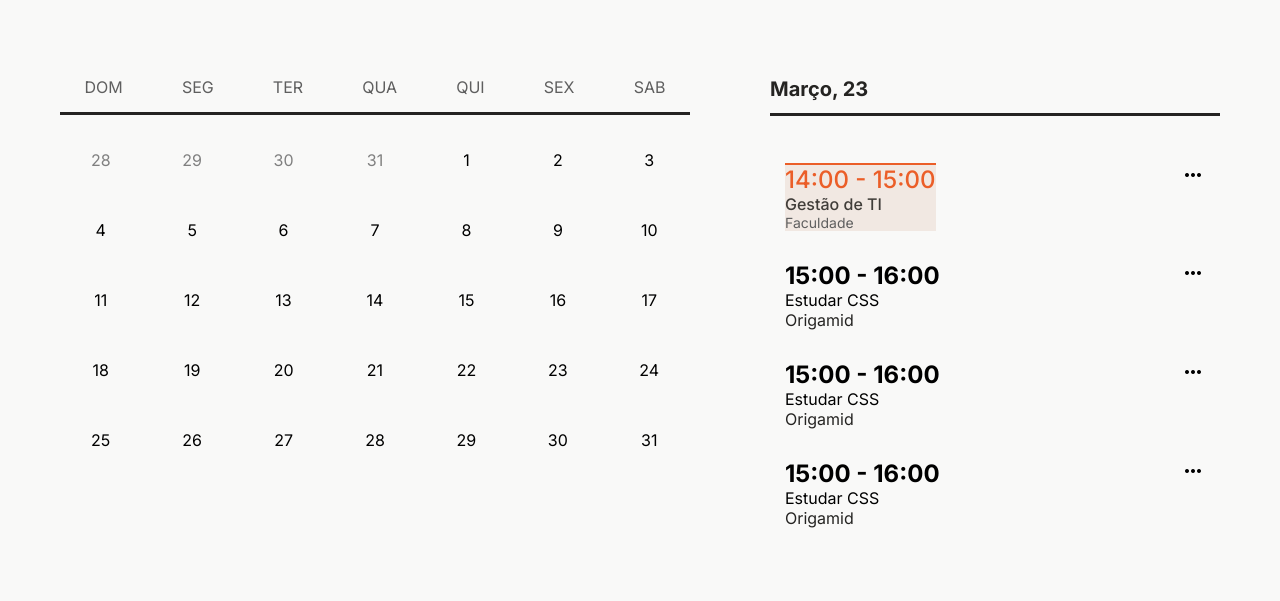
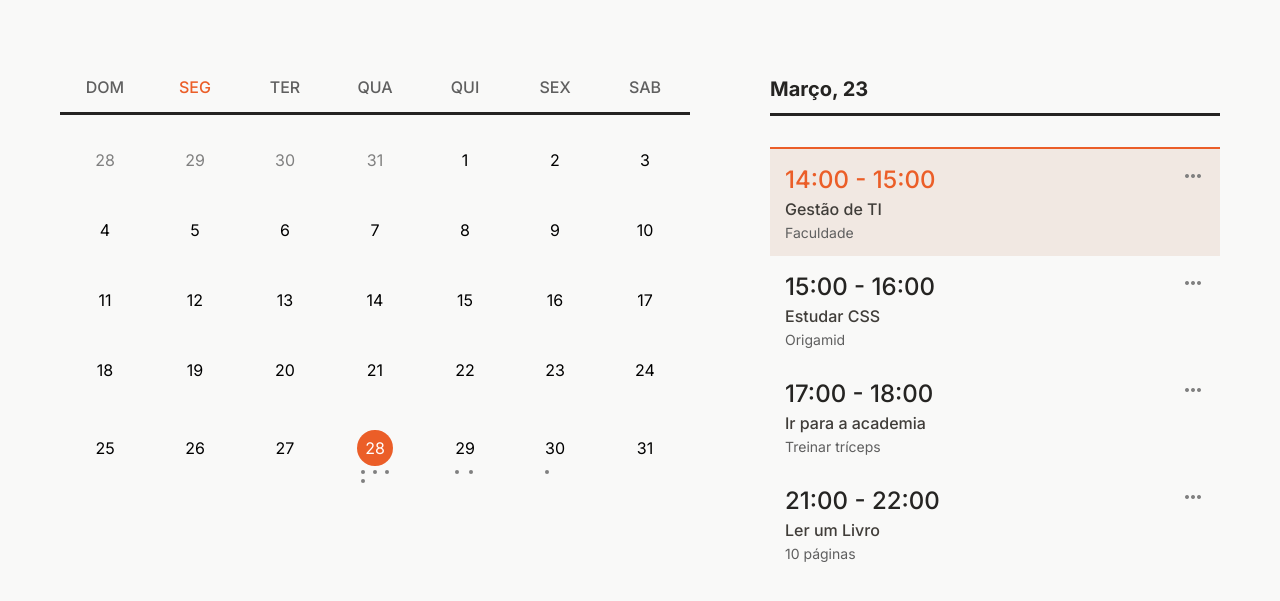
Before and after one commit to GeovaniSS/calendar, a plain HTML site: page index.html in a window 1280 px wide. Shown: the part 229-830 px from the top of the page. Drawn offline with Linux system fonts and the light colour scheme.

Commit message:
✨ feat: calendar and event details

```diff
--- a/assets/css/style.css
+++ b/assets/css/style.css
@@ -46,6 +46,14 @@ button {
   color: var(--white);
 }
 
+section {
+  padding: 20px 0;
+}
+
+/*---------------------------*/
+/*          HEADER           */
+/*---------------------------*/
+
 .header-bg {
   border-bottom: 1px solid #e4e4e4;
 }
@@ -83,9 +91,9 @@ button {
   border-radius: 50%;
 }
 
-section {
-  padding: 20px 0;
-}
+/*-------------------------------*/
+/* SEÇÃO DE OPÇÕES DO CALENDÁRIO */
+/*-------------------------------*/
 
 .s-calendar {
   display: flex;
@@ -111,7 +119,6 @@ section {
 
 .s-calendar--year {
   display: flex;
-  justify-content: flex-start;
   align-items: center;
 }
 
@@ -129,7 +136,7 @@ section {
 }
 
 /*-------------------------------*/
-/*           Calendar            */
+/*           Calendário          */
 /*-------------------------------*/
 
 .s-calendar--events {
@@ -145,38 +152,84 @@ section {
   display: flex;
   flex-direction: column;
   gap: 15px;
-  /* background-color: red; */
 }
 
 .week-days {
-  display: flex;
-  justify-content: space-around;
-  gap: 10px;
+  display: grid;
+  grid-template-columns: repeat(7, 1fr);
+  place-items: center;
 }
 
 .week-days > div {
-  font-weight: normal;
+  font-weight: 500;
   color: var(--gray);
   text-transform: uppercase;
+}
+
+.week-days > .current-week--day {
+  color: var(--orange);
 }
 
 .divider {
   content: '';
   width: 100%;
-  height: 2.5px;
+  height: 3px;
   background-color: var(--dark);
 }
 
 .month-days {
+  cursor: pointer;
   margin-top: 20px;
   display: grid;
   grid-template-columns: repeat(7, 1fr);
   place-items: center;
-  gap: 50px 10px;
+  gap: 50px 0px;
 }
 
-.previous-month {
+.month-day {
+  position: relative;
+  display: flex;
+  flex-direction: column;
+}
+
+.current-events, .next-events {
+  position: absolute;
+  width: 100%;
+  display: grid;
+  grid-template-columns: repeat(3, 1fr);
+  place-items: center;
+  gap: 5px 0;
+}
+
+.current-events {
+  top: 40px;
+  bottom: 0;
+}
+
+.next-events {
+  gap: 10px;
+  top: 32px;
+  bottom: 0;
+}
+
+.current-events span, .next-events span {
+  display: inline-block;
+  content: ' ';
+  width: 4px;
+  height: 4px;
+  border-radius: 50%;
+  background-color: var(--light-gray);
+}
+
+.previous-month--day {
   color: var(--light-gray);
+}
+
+.current-month--day {
+  background-color: var(--orange);
+  color: var(--white);
+  padding: 8px;
+  border-radius: 50%;
 }
 
 /*-------------------------------*/
@@ -186,8 +239,7 @@ section {
 .calendar-events {
   display: flex;
   flex-direction: column;
-  gap: 12px;
-  /* background-color: yellow; */
+  gap: 11.6px;
 }
 
 .current-day {
@@ -204,40 +256,46 @@ section {
   margin-top: 20px;
 }
 
-.event {
+.events span {
+  color: var(--light-gray);
+}
+
+.event-card, .event-card--selected {
+  cursor: pointer;
   display: flex;
   justify-content: space-between;
-  gap: 5px;
+  align-items: baseline;
+  background-color: var(--bg-color);
   padding: 15px;
 }
 
-.event {
-  background-color: var(--bg-color);
-}
-
-.select-event {
+.event-card--selected {
   border-top: 2.5px solid var(--orange);
   background-color: var(--light-orange);
 }
 
-.event-hour, .select-event--hour {
-  font-weight: 500;
+.event {
+  display: flex;
+  flex-direction: column;
+  justify-content: space-between;
+  gap: 5px;
 }
 
 .event-hour {
+  font-weight: 500;
   color: var(--dark);
 }
 
-.select-event--hour {
+.event-hour.selected {
   color: var(--orange);
 }
 
-.event-type, .select-event--type {
+.event-type {
   font-weight: 500;
   color: var(--brown);
 }
 
-.event-description, .select-event--description {
+.event-description {
   font-size: 14px;
   color: var(--gray);
 }
--- a/index.html
+++ b/index.html
@@ -52,7 +52,7 @@
       <div class="calendar">
         <div class="week-days">
           <div>dom</div>
-          <div>seg</div>
+          <div class="current-week--day">seg</div>
           <div>ter</div>
           <div>qua</div>
           <div>qui</div>
@@ -61,10 +61,10 @@
         </div>
         <div class="divider"></div>
         <div class="month-days">
-          <div class="previous-month">28</div>
-          <div class="previous-month">29</div>
-          <div class="previous-month">30</div>
-          <div class="previous-month">31</div>
+          <div class="previous-month--day">28</div>
+          <div class="previous-month--day">29</div>
+          <div class="previous-month--day">30</div>
+          <div class="previous-month--day">31</div>
           <div>1</div>
           <div>2</div>
           <div>3</div>
@@ -90,11 +90,34 @@
           <div>23</div>
           <div>24</div>
           <div>25</div>
-          <div>26</div>
-          <div>27</div>
-          <div>28</div>
-          <div>29</div>
-          <div>30</div>
+          <span>26</span>
+          <span>27</span>
+
+          <div class="month-day">
+            <span class="current-month--day">28</span>
+            <div class="current-events">
+              <span></span>
+              <span></span>
+              <span></span>
+              <span></span>
+            </div>
+          </div>
+
+          <div class="month-day">
+            <span>29</span>
+            <div class="next-events">
+              <span></span>
+              <span></span>
+            </div>
+          </div>
+
+          <div class="month-day">
+            <span>30</span>
+            <div class="next-events">
+              <span></span>
+            </div>
+          </div>
+
           <div>31</div>
         </div>
       </div>
@@ -103,38 +126,38 @@
         <div class="current-day">Março, 23</div>
         <div class="divider"></div>
         <div class="events">
-          <div class="event">
-            <div class="select-event">
-              <h2 class="select-event--hour">14:00 - 15:00</h2>
-              <h4 class="select-event--type">Gestão de TI</h4>
-              <p class="select-event--description">Faculdade</p>
+          <div class="event-card--selected">
+            <div class="event">
+              <h2 class="event-hour selected">14:00 - 15:00</h2>
+              <h4 class="event-type">Gestão de TI</h4>
+              <p class="event-description">Faculdade</p>
             </div>
             <span class="material-icons-sharp">more_horiz</span>
           </div>
 
-          <div class="event">
-            <div class="unselected-event">
-              <h2 class="unselected-event--hour">15:00 - 16:00</h2>
-              <h4 class="unselected-event--type">Estudar CSS</h4>
-              <p class="unselected-event--description">Origamid</p>
+          <div class="event-card">
+            <div class="event">
+              <h2 class="event-hour">15:00 - 16:00</h2>
+              <h4 class="event-type">Estudar CSS</h4>
+              <p class="event-description">Origamid</p>
             </div>
             <span class="material-icons-sharp">more_horiz</span>
           </div>
 
-          <div class="event">
-            <div class="unselected-event">
-              <h2 class="unselected-event--hour">15:00 - 16:00</h2>
-              <h4 class="unselected-event--type">Estudar CSS</h4>
-              <p class="unselected-event--description">Origamid</p>
+          <div class="event-card">
+            <div class="event">
+              <h2 class="event-hour">17:00 - 18:00</h2>
+              <h4 class="event-type">Ir para a academia</h4>
+              <p class="event-description">Treinar tríceps</p>
             </div>
             <span class="material-icons-sharp">more_horiz</span>
           </div>
 
-          <div class="event">
-            <div class="unselected-event">
-              <h2 class="unselected-event--hour">15:00 - 16:00</h2>
-              <h4 class="unselected-event--type">Estudar CSS</h4>
-              <p class="unselected-event--description">Origamid</p>
+          <div class="event-card">
+            <div class="event">
+              <h2 class="event-hour">21:00 - 22:00</h2>
+              <h4 class="event-type">Ler um Livro</h4>
+              <p class="event-description">10 páginas</p>
             </div>
             <span class="material-icons-sharp">more_horiz</span>
           </div>
```
